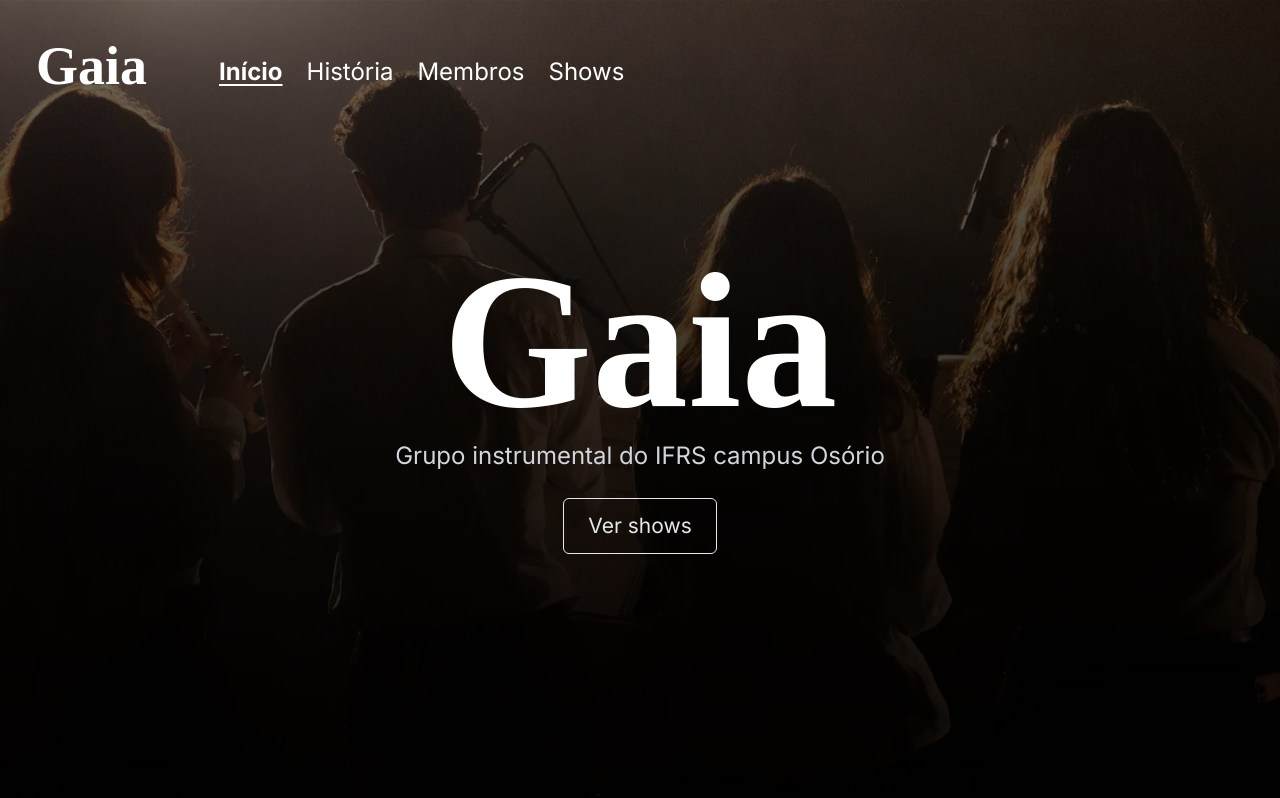
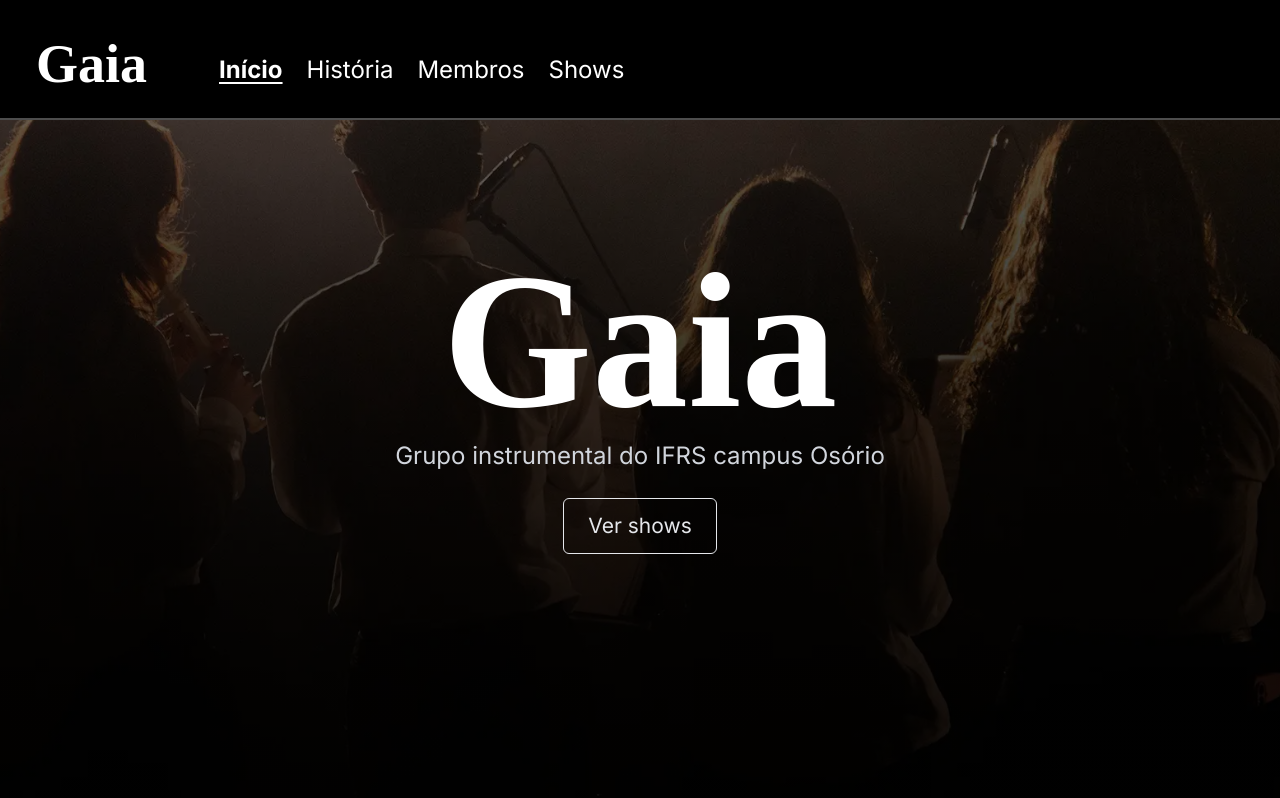
Before and after one commit to Samuel-lab-prog/Gaia, a React (Vite) app: page / in a window 1280 px wide. Shown: the top 798 px of the page. Built offline with nearby package versions, Linux system fonts and the light colour scheme; a web font is replaced by a local one.

Commit message:
Adicionado fundo preto à navbar

```diff
--- a/src/components/Dropdown.tsx
+++ b/src/components/Dropdown.tsx
@@ -7,7 +7,7 @@ type DropdownProps = {
 };
 
 const menuClasses =
-  'md:hidden fixed top-0 right-0 bg-black border-l-2 border-white shadow-lg px-5 pt-5 z-30 w-48 h-full flex flex-col gap-y-3 transition-transform duration-300 ease-in-out overflow-hidden';
+  'md:hidden fixed top-0 right-0 bg-black border-l-2 border-white/30 shadow-lg px-5 pt-24 z-30 w-48 h-full flex flex-col gap-y-3 transition-transform duration-300 ease-in-out overflow-hidden';
 
 export default function Dropdown({
   links,
@@ -19,7 +19,7 @@ export default function Dropdown({
       className={`${menuClasses} ${isOpen ? 'translate-x-0' : 'translate-x-full'}`}
     >
       <div className="flex justify-between">
-        <h2 className="text-white mb-4">Menu</h2>
+        <h2 className="text-white">Menu</h2>
       </div>
       {links.map((link) => (
         <li key={link.to} onClick={toggle}>
--- a/src/components/Navbar.tsx
+++ b/src/components/Navbar.tsx
@@ -36,7 +36,7 @@ export default function Navbar({
   }, []);
 
   const navClasses =
-    'flex items-end justify-between md:justify-start bg-transparent h-16 px-6 fixed top-0 left-0 right-0 z-50 transition-transform duration-300 ease-in-out' +
+    'flex items-end justify-between bg-black md:justify-start h-20 pb-4 border-b-2 border-white/30 px-6 fixed top-0 left-0 right-0 z-50 transition-transform duration-300 ease-in-out' +
     (scrollDirection === 'down'
       ? ' translate-y-[-100%]'
       : 'translate-y-0');
```
Also changed, not shown: 1 other file (tests, documents, lock files or other folders).
